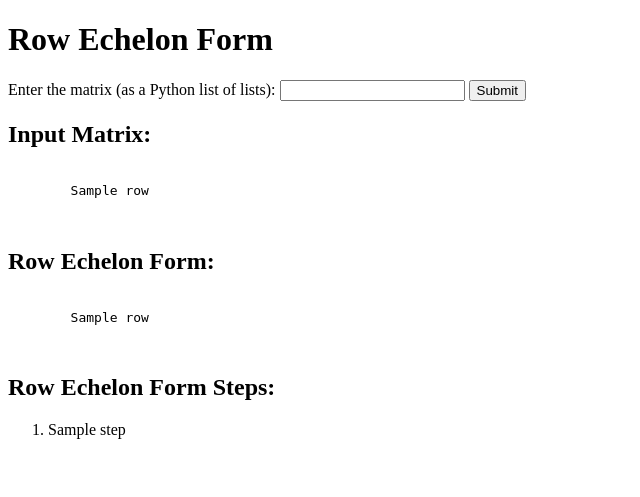
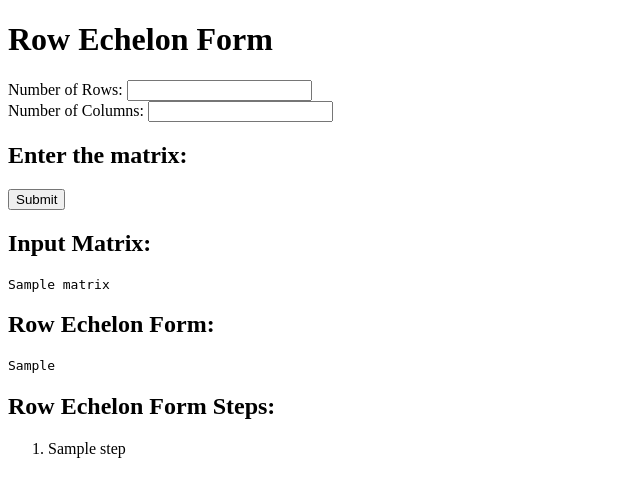
Before and after one commit to dhairyathedev/ref-solver, a Flask app: template templates/index.html in a window 1280 px wide. Shown: the top 497 px of the page, without its empty margins (0-640 px from the left). Run offline with Flask 3, Linux system fonts and the light colour scheme; the template is opened without the code that fills it: most values are stand-ins (such as "Sample title", 1, 10 or a date in 2020).

Commit message:
Major Commit

```diff
--- a/app.py
+++ b/app.py
@@ -48,21 +48,30 @@
         [7, 20, 12]
     ], dtype=float)
 
+    # Initialize rows and cols with default values
+    rows = matrix.shape[0]
+    cols = matrix.shape[1]
+
     if request.method == "POST":
-        # Get the matrix as a string from the form input
-        matrix_str = request.form["matrix"]
+        try:
+            rows = int(request.form["rows"])
+            cols = int(request.form["cols"])
 
-        try:
-            # Parse the matrix string as a Python list of lists and convert it to a NumPy array
-            matrix = np.array(eval(matrix_str), dtype=float)
+            matrix = np.zeros((rows, cols), dtype=float)
+
+            for i in range(rows):
+                for j in range(cols):
+                    key = f"element_{i}_{j}"
+                    matrix[i][j] = float(request.form[key])
+
         except Exception as e:
-            error_message = f"Error parsing matrix: {str(e)}"
+            error_message = f"Error processing matrix: {str(e)}"
             return render_template("index.html", matrix=matrix, error_message=error_message)
 
     matrix_copy = matrix.copy()
     matrix_ref, steps = row_echelon_form(matrix_copy)
 
-    return render_template("index.html", matrix=matrix, matrix_ref=matrix_ref, steps=steps)
+    return render_template("index.html", matrix=matrix, matrix_ref=matrix_ref, steps=steps, rows=rows, cols=cols)
 
 
 if __name__ == "__main__":
--- a/templates/index.html
+++ b/templates/index.html
@@ -6,32 +6,68 @@
 <body>
     <h1>Row Echelon Form</h1>
     <form method="POST">
-        <label for="matrix">Enter the matrix (as a Python list of lists):</label>
-        <input type="text" id="matrix" name="matrix" required>
+        <label for="rows">Number of Rows:</label>
+        <input type="number" id="rows" name="rows" required>
+        <br>
+        <label for="cols">Number of Columns:</label>
+        <input type="number" id="cols" name="cols" required>
+        <br>
+        <h2>Enter the matrix:</h2>
+        <table id="matrix-table">
+</table>
         <button type="submit">Submit</button>
     </form>
+
+    <!-- Add this block to display error messages -->
+    {% if error_message %}
+        <p style="color: red;">{{ error_message }}</p>
+    {% endif %}
+
     <h2>Input Matrix:</h2>
-    <pre>
-    {% for row in matrix %}
-        {{ row }}
-    {% endfor %}
-    </pre>
+    <pre>{{ matrix }}</pre>
     <h2>Row Echelon Form:</h2>
-    <pre>
-    {% for row in matrix_ref %}
-        {{ row }}
-    {% endfor %}
-    </pre>
+    <pre>{{ matrix_ref }}</pre>
     <h2>Row Echelon Form Steps:</h2>
     <ol>
         {% for step in steps %}
             <li>{{ step }}</li>
         {% endfor %}
     </ol>
-<!-- Add this block to display error messages -->
-{% if error_message %}
-    <p style="color: red;">{{ error_message }}</p>
-{% endif %}
+<script>
+    // Function to update the matrix table based on user input
+    function updateMatrixTable() {
+        // Get the values of rows and cols from the input fields
+        var rows = parseInt(document.getElementById("rows").value);
+        var cols = parseInt(document.getElementById("cols").value);
+
+        // Get the matrix table element
+        var matrixTable = document.getElementById("matrix-table");
+
+        // Clear the current content of the table
+        matrixTable.innerHTML = "";
+
+        // Create rows and cells based on user input
+        for (var i = 0; i < rows; i++) {
+            var row = matrixTable.insertRow(i);
+            for (var j = 0; j < cols; j++) {
+                var cell = row.insertCell(j);
+                var input = document.createElement("input");
+                input.type = "text";
+                input.id = "element_" + i + "_" + j;
+                input.name = "element_" + i + "_" + j;
+                input.required = true;
+                cell.appendChild(input);
+            }
+        }
+    }
+
+    // Call the updateMatrixTable function when the page loads
+    window.onload = updateMatrixTable;
+
+    // Call the updateMatrixTable function whenever the rows and cols inputs change
+    document.getElementById("rows").addEventListener("input", updateMatrixTable);
+    document.getElementById("cols").addEventListener("input", updateMatrixTable);
+</script>
 
 </body>
 </html>
```
